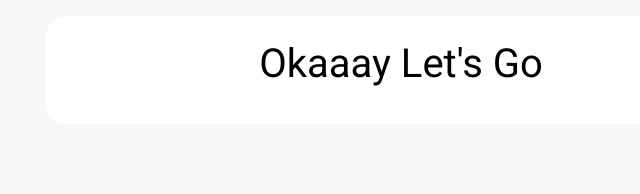
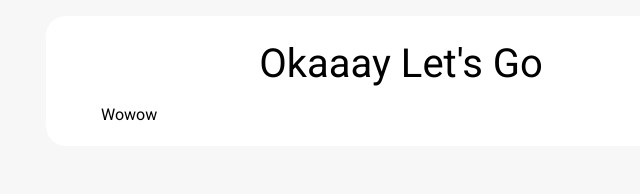
Before and after one commit to deniskolomoyets/task_manager, a React (Vite) app: page / in a window 1280 px wide. Shown: the top 194 px of the page, without its empty margins (239-879 px from the left). Built offline with nearby package versions, Linux system fonts and the light colour scheme.

Commit message:
create component InputPlus

```diff
--- a/src/data/stores/useToDoStore.ts
+++ b/src/data/stores/useToDoStore.ts
@@ -1,4 +1,4 @@
-import create from "zustand";
+import { create } from "zustand";
 import { generateId } from "../helpers";
 
 //discrabe types
--- a/src/views/App/index.tsx
+++ b/src/views/App/index.tsx
@@ -1,5 +1,6 @@
 import React from "react";
 import { useToDoStore } from "../../data/stores/useToDoStore";
+import { InputPlus } from "../components/InputPlus";
 import styles from "./index.module.scss";
 
 export const App: React.FC = () => {
@@ -12,7 +13,15 @@
   return (
     <article className={styles.article}>
       <h1 className={styles.articleTitle}>Okaaay Let's Go</h1>
-      <section className={styles.articleSection}></section>
+      <section className={styles.articleSection}>
+        <InputPlus
+          onAdd={(title) => {
+            if (title) {
+              createTask(title);
+            }
+          }}
+        />
+      </section>
       <section className={styles.articleSection}></section>
     </article>
   );
--- /dev/null
+++ b/src/views/components/InputPlus/index.tsx
@@ -0,0 +1,9 @@
+import React from "react";
+import styles from "./index.module.scss";
+
+interface InputePlusProps {
+  onAdd: (title: string) => void;
+}
+export const InputPlus: React.FC<InputePlusProps> = ({ onAdd }) => {
+  return <div>Wowow</div>;
+};
```
Also changed, not shown: src/views/components/InputPlus/img/plus.svg (added), src/views/components/InputPlus/index.module.scss (added).
